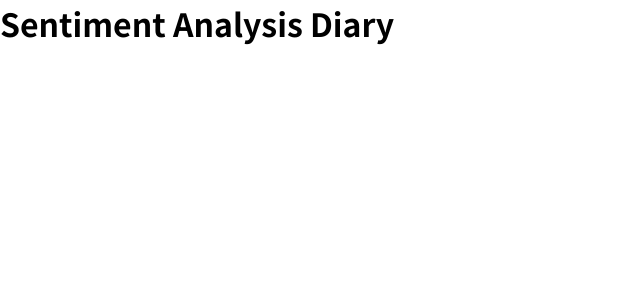
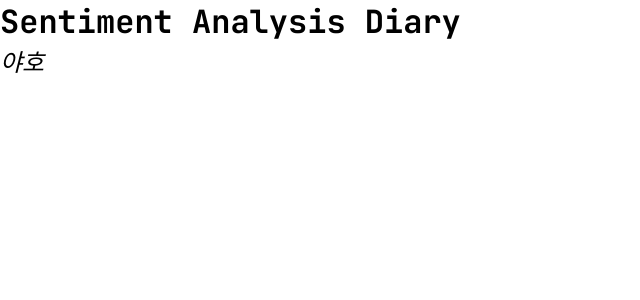
Before and after one commit to Pikadev1771/sentiment-analysis-diary, a Next.js app: page / in a window 1280 px wide. Shown: the top 300 px of the page, without its empty margins (0-640 px from the left). Built offline with nearby package versions, Linux system fonts and the light colour scheme.

Commit message:
next/font 설정

```diff
--- a/src/pages/_app.tsx
+++ b/src/pages/_app.tsx
@@ -1,26 +1,10 @@
 import '@/styles/globals.css';
 import type { AppProps } from 'next/app';
-import {
-  JetBrains_Mono,
-  Noto_Sans_KR,
-  Montserrat,
-  Poppins,
-} from '@next/font/google';
-
-export const cls = (...classnames: string[]) => {
-  return classnames.join(' ');
-};
+import { JetBrains_Mono } from '@next/font/google';
 
 export default function App({ Component, pageProps }: AppProps) {
   return (
-    <main
-      className={cls(
-        jetBrains_Mono.className,
-        notoSansKr.className,
-        poppins.variable,
-        montserrat.variable
-      )}
-    >
+    <main className={jetBrains_Mono.className}>
       <Component {...pageProps} />
     </main>
   );
@@ -37,18 +21,3 @@ const jetBrains_Mono = JetBrains_Mono({
     'sans-serif',
   ],
 });
-
-const notoSansKr = Noto_Sans_KR({
-  weight: ['100', '300', '400', '500', '700', '900'],
-  display: 'swap',
-});
-const montserrat = Montserrat({
-  weight: ['500', '700'],
-  display: 'swap',
-  variable: '--montserrat',
-});
-const poppins = Poppins({
-  weight: ['600', '700'],
-  display: 'swap',
-  variable: '--poppins',
-});
--- a/src/pages/index.tsx
+++ b/src/pages/index.tsx
@@ -1,5 +1,12 @@
 import Head from 'next/head';
 import Image from 'next/image';
+import { Noto_Sans_KR } from '@next/font/google';
+import styles from '../styles/Home.module.css';
+
+const notoSansKr = Noto_Sans_KR({
+  weight: ['100', '300', '400', '500', '700', '900'],
+  variable: '--notosanskr',
+});
 
 export default function Home() {
   return (
@@ -9,6 +16,9 @@ export default function Home() {
       </Head>
       <div>
         <h1>Sentiment Analysis Diary</h1>
+        <div className={notoSansKr.variable}>
+          <h2 className={styles.text}>야호</h2>
+        </div>
       </div>
     </>
   );
--- /dev/null
+++ b/src/styles/Home.module.css
@@ -0,0 +1,5 @@
+.text {
+  font-family: var(--notosanskr);
+  font-weight: 200;
+  font-style: italic;
+}
```
